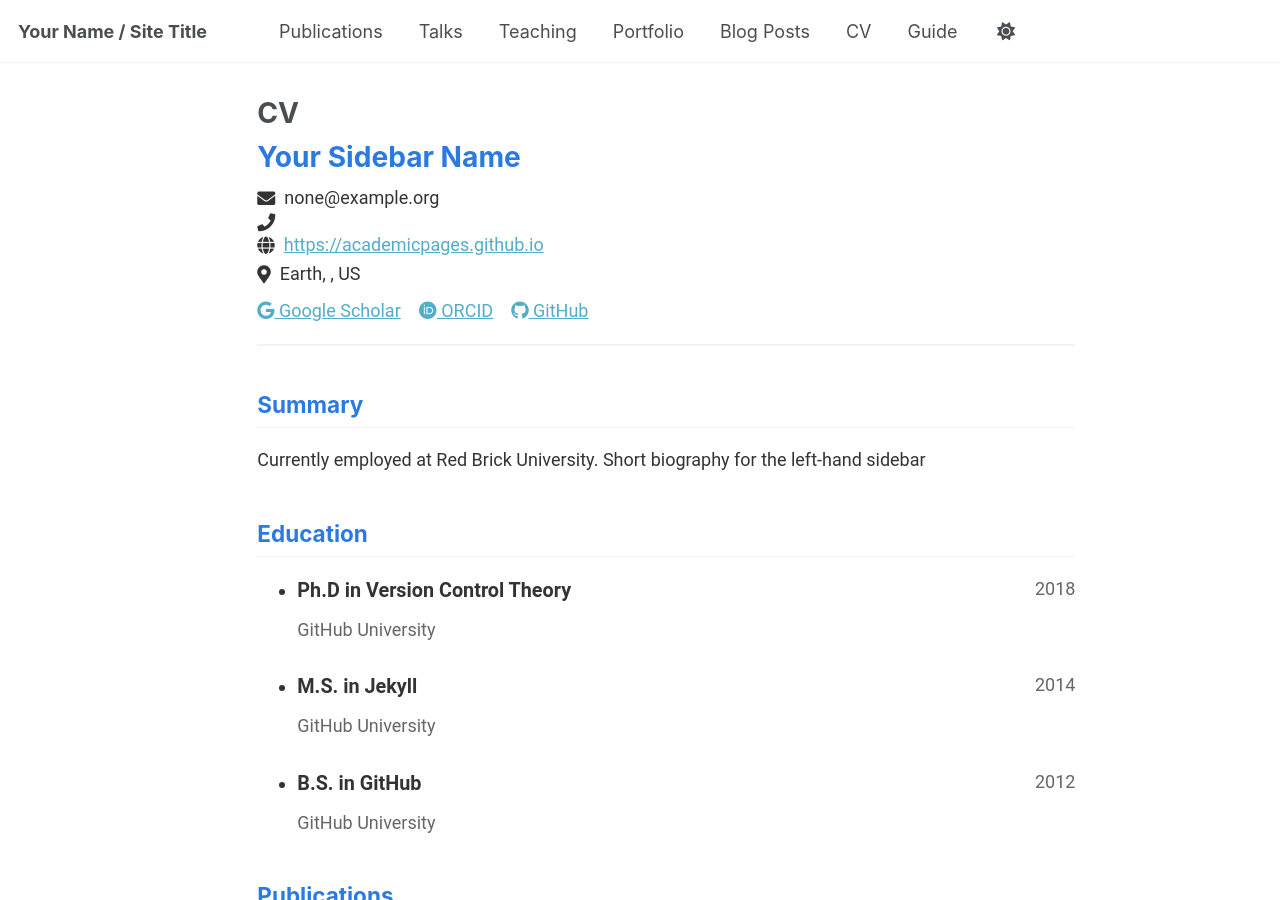
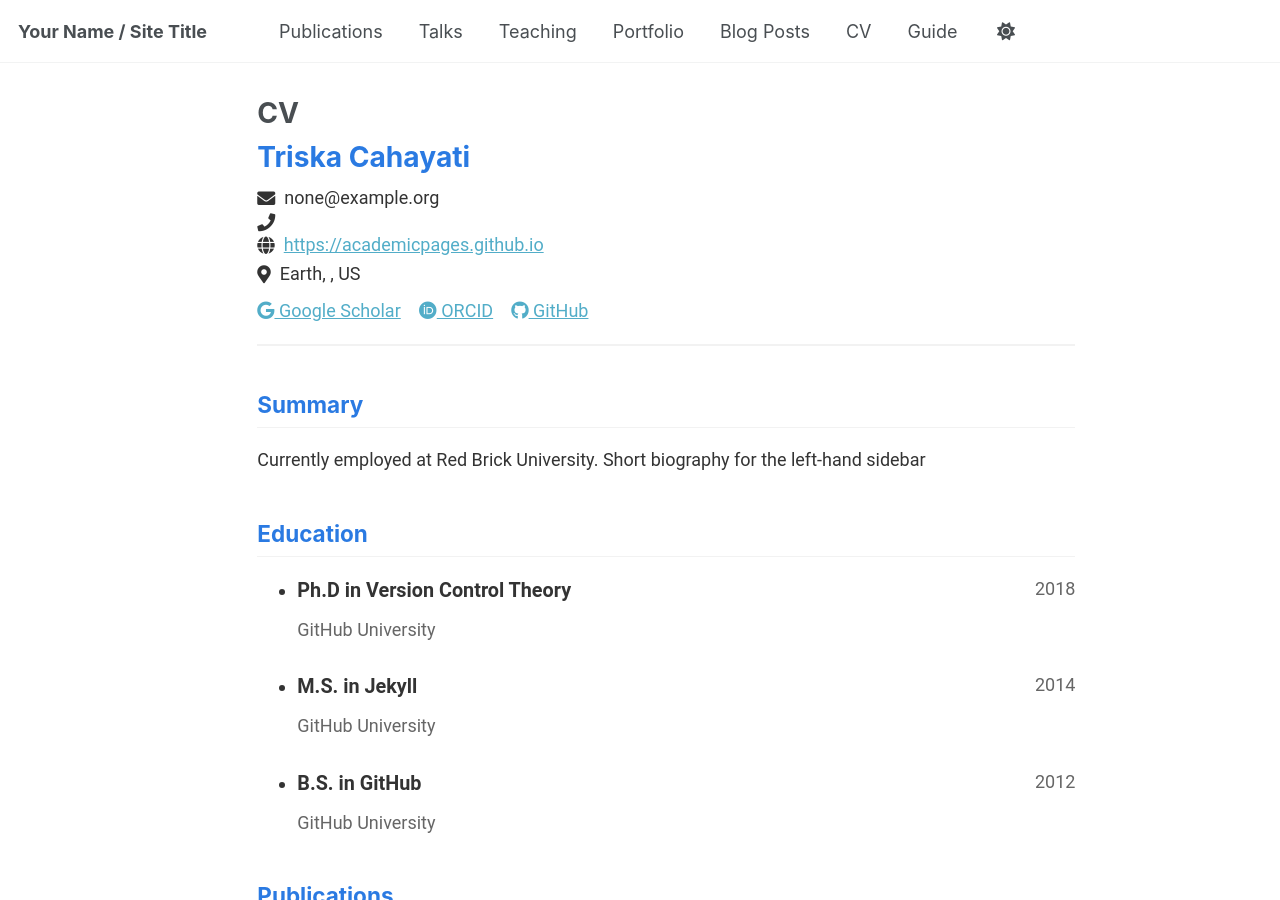
Before and after one commit to triskacahayati/triskacahayati.github.io, a Jekyll site: the page built from _pages/cv-json.md, in a window 1280 px wide and 900 px high. Built offline with Jekyll 4.4.1, drawn with Linux system fonts in a browser that asks for light colours.

Commit message:
Update cv.json

```diff
--- a/_data/cv.json
+++ b/_data/cv.json
@@ -1,6 +1,6 @@
 {
   "basics": {
-    "name": "Your Sidebar Name",
+    "name": "Triska Cahayati",
     "email": "none@example.org",
     "phone": "",
     "website": "https://academicpages.github.io",
```
